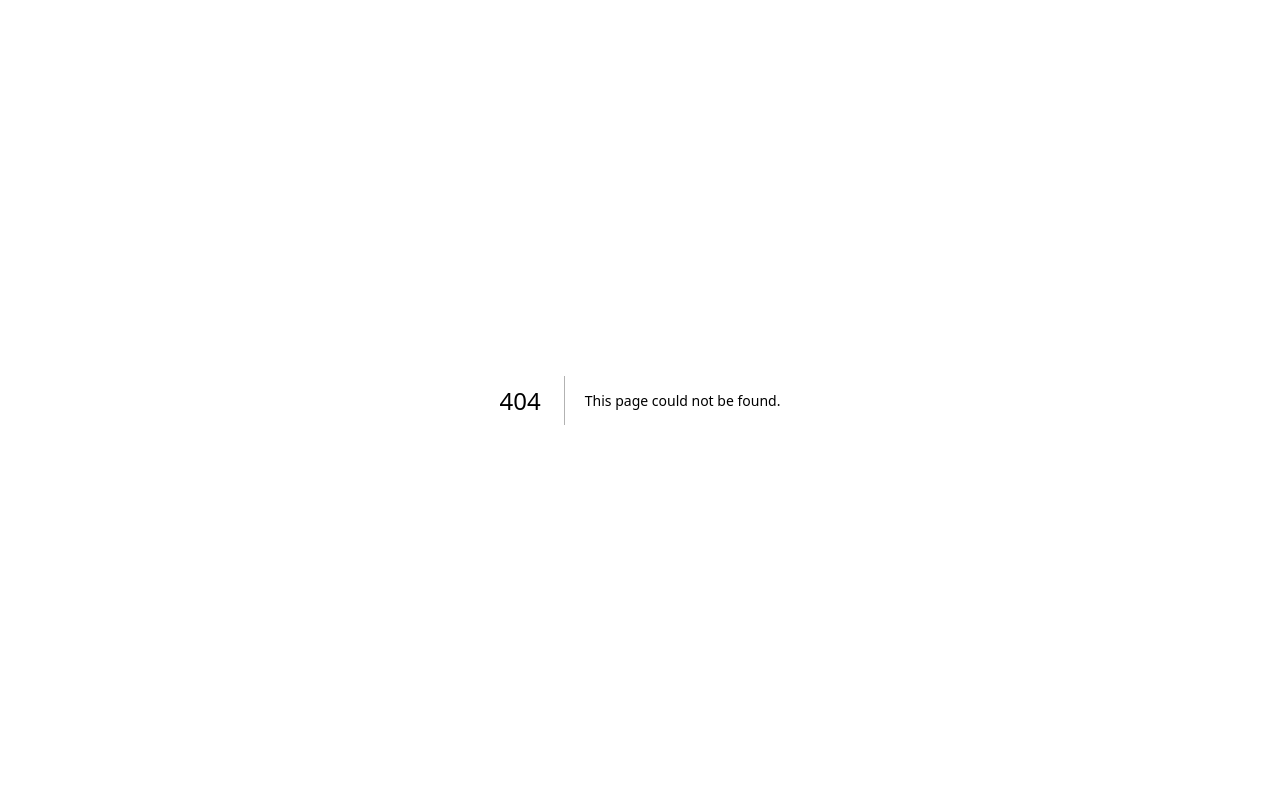
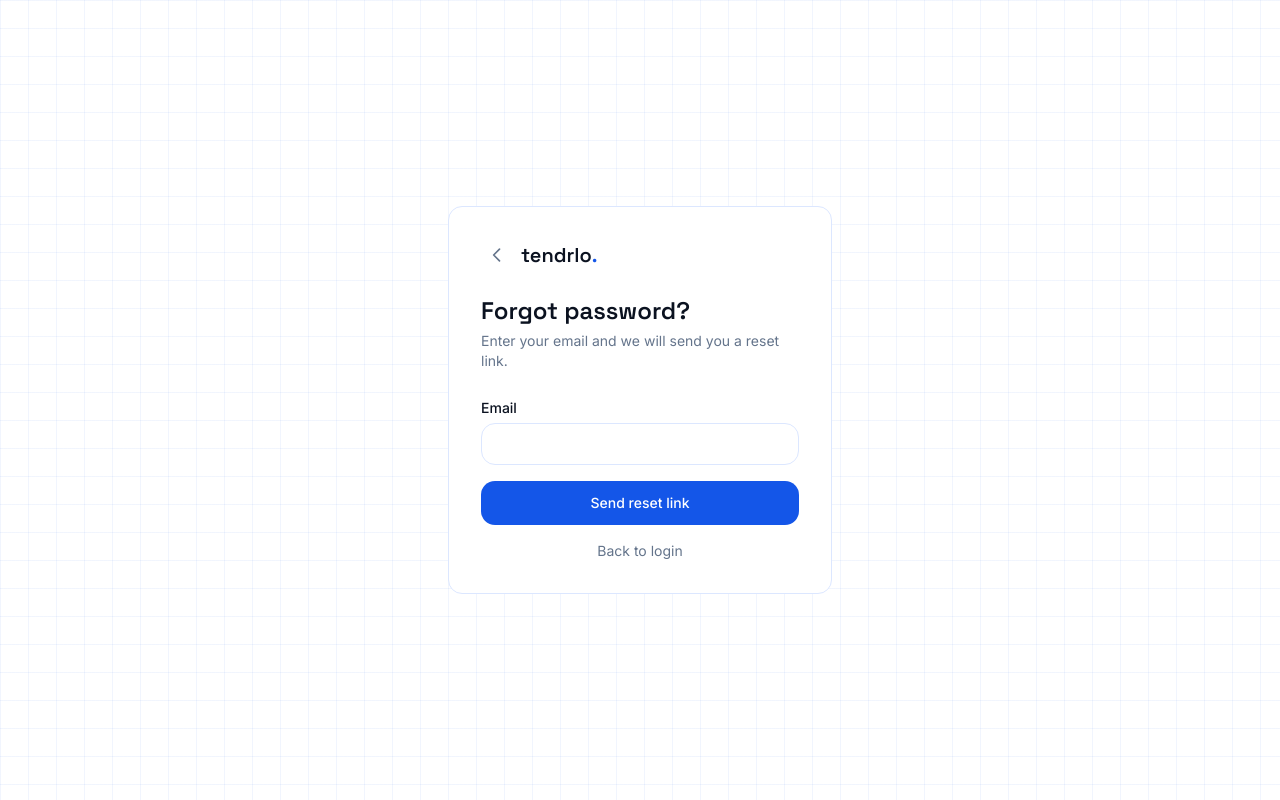
Before and after one commit to junaidgohar111-ai/tendrlo-frontend, a Next.js app: page /forgot-password in a window 1280 px wide. Before the commit this address had no page. Built offline with nearby package versions, Linux system fonts and the light colour scheme.

Commit message:
Add forgot password page

```diff
--- /dev/null
+++ b/src/app/forgot-password/page.tsx
@@ -0,0 +1,64 @@
+'use client';
+import { useState, FormEvent } from 'react';
+import Link from 'next/link';
+
+export default function ForgotPasswordPage() {
+  const [email, setEmail] = useState('');
+  const [sent, setSent] = useState(false);
+  const [loading, setLoading] = useState(false);
+
+  async function handleSubmit(e: FormEvent) {
+    e.preventDefault();
+    setLoading(true);
+    try {
+      await fetch(`${process.env.NEXT_PUBLIC_API_URL}/auth/forgot-password`, {
+        method: 'POST',
+        headers: { 'Content-Type': 'application/json' },
+        body: JSON.stringify({ email: email.trim().toLowerCase() }),
+      });
+      setSent(true);
+    } catch {}
+    finally { setLoading(false); }
+  }
+
+  return (
+    <main className="min-h-screen bp-grid flex items-center justify-center px-4 py-8">
+      <div className="w-full max-w-sm rounded-card border border-blueprint-100 bg-white p-6 sm:p-8">
+        <div className="flex items-center gap-2 mb-6">
+          <button onClick={() => window.history.back()} className="w-8 h-8 flex items-center justify-center rounded-full hover:bg-slate-100">
+            <svg className="w-5 h-5 text-slate-500" fill="none" viewBox="0 0 24 24" stroke="currentColor"><path strokeLinecap="round" strokeLinejoin="round" strokeWidth={2} d="M15 19l-7-7 7-7"/></svg>
+          </button>
+          <Link href="/" className="font-display text-xl font-semibold">tendrlo<span className="text-blueprint-500">.</span></Link>
+        </div>
+
+        {sent ? (
+          <div className="text-center py-4">
+            <div className="w-14 h-14 rounded-full bg-emerald-50 flex items-center justify-center mx-auto mb-4">
+              <svg className="w-7 h-7 text-emerald-600" fill="none" viewBox="0 0 24 24" stroke="currentColor"><path strokeLinecap="round" strokeLinejoin="round" strokeWidth={2} d="M5 13l4 4L19 7"/></svg>
+            </div>
+            <h1 className="font-display text-xl font-semibold">Check your email</h1>
+            <p className="text-slate-500 text-sm mt-2">If an account exists for {email}, we sent a password reset link.</p>
+            <Link href="/login" className="mt-6 block text-sm text-blueprint-600 font-medium hover:underline">Back to login</Link>
+          </div>
+        ) : (
+          <>
+            <h1 className="font-display text-2xl font-semibold">Forgot password?</h1>
+            <p className="text-slate-500 text-sm mt-1">Enter your email and we will send you a reset link.</p>
+            <form onSubmit={handleSubmit} className="mt-6 space-y-4">
+              <div>
+                <label className="text-sm font-medium">Email</label>
+                <input type="email" required value={email} onChange={e=>setEmail(e.target.value)}
+                  className="mt-1 w-full rounded-card border border-blueprint-100 px-4 py-2.5 text-sm focus:outline-none focus:ring-2 focus:ring-blueprint-500"/>
+              </div>
+              <button type="submit" disabled={loading}
+                className="w-full rounded-card bg-blueprint-500 py-3 text-sm font-medium text-white hover:bg-blueprint-600 disabled:opacity-60 transition-colors">
+                {loading ? 'Sending...' : 'Send reset link'}
+              </button>
+            </form>
+            <Link href="/login" className="mt-4 block text-center text-sm text-slate-500 hover:text-ink">Back to login</Link>
+          </>
+        )}
+      </div>
+    </main>
+  );
+}
```
